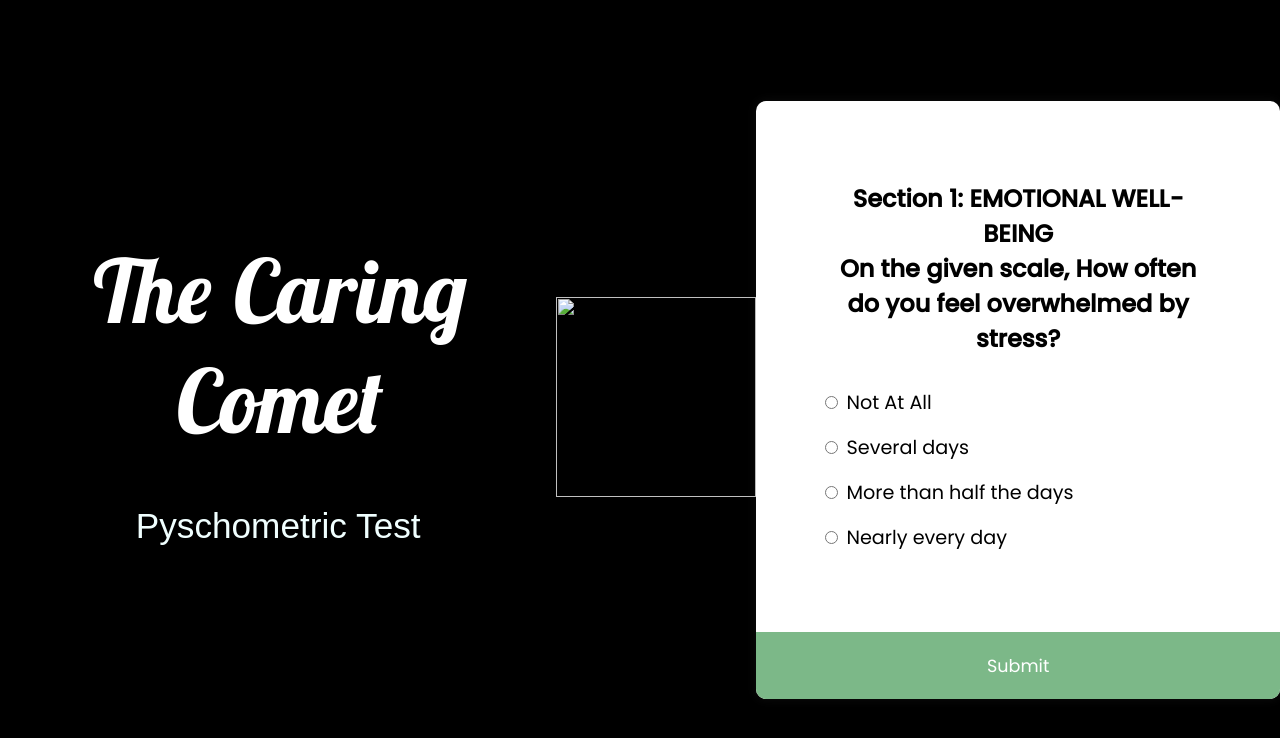
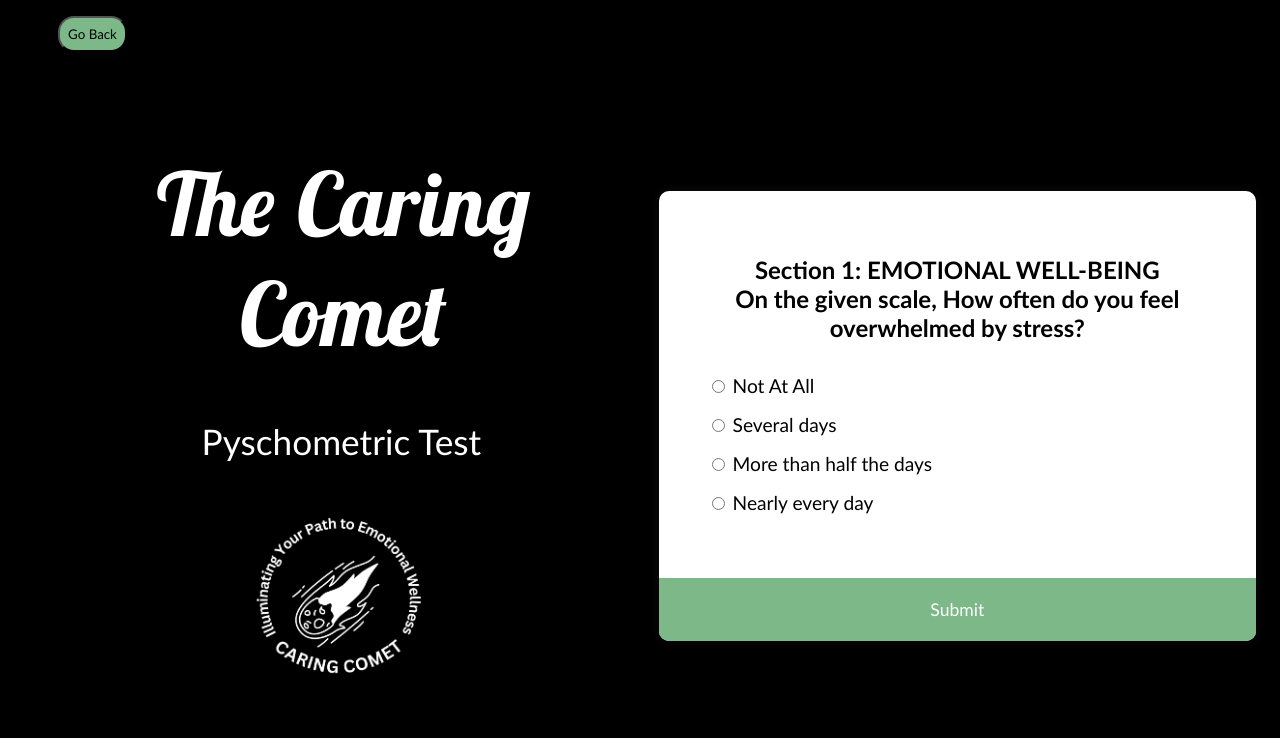
Before and after one commit to Radhika403/TheCaringComet, a plain HTML site: page test.html in a window 1280 px wide. Drawn offline with Linux system fonts and the light colour scheme.

Commit message:
test page cleaning and layout fixes

```diff
--- a/test.html
+++ b/test.html
@@ -8,16 +8,20 @@
   <link rel="stylesheet" href="teststyle.css">
 
   <title>Pychometric Test</title>
+</head>
 
-  <div class = "topic">
+<body>
+  <div class="back-btn">
+    <a href="index.html"><button> Go Back </button></a>
+  </div>
+  <div class="info">
+    <div class="topic">
       <h2 class="alpha-slab"> The Caring Comet </h2>
-    <p class = "slab">Pyschometric Test</p>
+      <p class="subhead">Pyschometric Test</p>
+      <div class="image">
+        <img src="./images/logo.png" width="200" height="200" class="image">
       </div>
-</head>
-<div>
-  <img src = "./logo.png" width = "200" height = "200" class = "image">
     </div>
-<body>
     <div class="quiz-container" id="quiz">
       <div class="quiz-header">
         <h2 id="question">Question Text</h2>
@@ -41,14 +45,11 @@
             <input type="radio" name="answer" id="d" class="answer">
             <label for="d" id="d_text">Answer</label>
           </li>
-
         </ul>
       </div>
-
       <button id="submit">Submit</button>
-
     </div>
-
+  </div>
 
   <script src="testscript.js"></script>
 
--- a/testscript.js
+++ b/testscript.js
@@ -28,7 +28,7 @@ const quizData = [
     },
     {
         question: `Section 2: MOOD AND AFFECT
-        In the past two weeks, how often have you felt persistently sad or hopeless?`,
+        How often do you experience mood swings hai question?`,
         a: "Not At All",
         b: "Several days",
         c: "More than half the days",
@@ -165,7 +165,7 @@ const quizData = [
 
 ];
 
-const quiz= document.getElementById('quiz')
+const quiz = document.getElementById('quiz')
 const answerEls = document.querySelectorAll('.answer')
 const questionEl = document.getElementById('question')
 const a_text = document.getElementById('a_text')
@@ -200,7 +200,7 @@ function deselectAnswers() {
 function getSelected() {
     let answer
     answerEls.forEach(answerEl => {
-        if(answerEl.checked) {
+        if (answerEl.checked) {
             answer = answerEl.id
         }
     })
@@ -210,20 +210,20 @@ function getSelected() {
 let arr = []
 submitBtn.addEventListener('click', () => {
     const answer = getSelected()
-    if(answer) {
-        if(answer === "a"){
+    if (answer) {
+        if (answer === "a") {
             arr.push(10);
-        }else if(answer === "b"){
+        } else if (answer === "b") {
             arr.push(7);
-        }else if(answer === "c"){
+        } else if (answer === "c") {
             arr.push(4);
-        }else{
+        } else {
             arr.push(1);
         }
 
         currentQuiz++
 
-       if(currentQuiz < quizData.length) {
+        if (currentQuiz < quizData.length) {
             loadQuiz()
         } else {
             let sum = 0; let speak = "";
@@ -231,21 +231,21 @@ submitBtn.addEventListener('click', () => {
                 sum += num;
             }
 
-            if(sum >= 150 && sum <= 180){
+            if (sum >= 150 && sum <= 180) {
                 speak = "You're excelling in life! Your achievements and positive attitude shine. Keep up the fantastic work, and remember, you're doing great..your journey is inspiring and impressive. Cheers to you!";
-            }else if(sum >= 120 && sum < 150){
+            } else if (sum >= 120 && sum < 150) {
                 speak = "Strive for continual improvement, embracing positivity in your journey. Cultivate and sustain good mental health. Your well-being matters, so prioritize self-care, resilience, and a positive mindset for a fulfilling life.";
-            }else if(sum >= 90 && sum < 120){
+            } else if (sum >= 90 && sum < 120) {
                 speak = "Stay focused on your goals. Divert your mind into meaningful pursuits that align with your aspirations. Channeling energy into positive endeavors contributes to personal growth and fulfillment";
-            }else if(sum >= 60 && sum < 90){
+            } else if (sum >= 60 && sum < 90) {
                 speak = "Consider directing your energy towards enhancing your mental well-being. Prioritize self-care, seek support when needed, and embrace positive habits. Your mental health is important; take steps towards improvement.";
-            }else{
+            } else {
                 speak = "Seek professional support for your mental health. Consult a doctor to discuss concerns, receive guidance, and explore treatment options. Taking this step demonstrates strength and commitment to your well-being.";
             }
             quiz.innerHTML = `
-           <h2> Your pyschometric score is ${sum}/${quizData.length*10} </h2>
-           <h3 class = "prescribe">${speak}</h3>
-           <button onclick="location.reload()">Take the test again</button>
+           <h1 class="prescribe-head"> Your Pyschometric score is ${sum}/${quizData.length * 10} </h1>
+           <p class="prescribe">${speak}</p>
+           <button id="again" onclick="location.reload()">Take the test again</button>
            `
 
 
@@ -255,6 +255,6 @@ submitBtn.addEventListener('click', () => {
     }
 })
 
-function back(){
+function back() {
     window.history.back();
 }
--- a/teststyle.css
+++ b/teststyle.css
@@ -1,20 +1,27 @@
 
-@import url('https://fonts.googleapis.com/css2?family=Poppins:wght@200;300;400;500&display=swap');
 
-*{
-  box-sizing: border-box;
-}
 body{
   background-color: black;
-  background-image: linear-gradient(315deg, #000000 0%, #000000 100%);
-  font-family: 'Poppins', sans-serif;
-  display: flex;
+  font-family: 'Gill Sans', 'Gill Sans MT', Calibri, 'Trebuchet MS', sans-serif;
+}
+
+.info{
+    display: flex;
+    align-items: center;
+    justify-content: space-around;
+    height: 100vh;
+    margin: 1rem;
+}
+
+.topic {
+  display: grid;
   align-items: center;
-  justify-content: center;
-  height: 100vh;
-  overflow: hidden;
-  margin: 0;
 }
+
+.image {
+  text-align: center;
+}
+
 .quiz-container{
   background-color: #fff;
   border-radius: 10px;
@@ -22,9 +29,11 @@ body{
   width: 600px;
   overflow: hidden;
 }
+
 .quiz-header{
-  padding: 4rem;
+  padding: 3rem;
 }
+
 h2{
   padding: 1rem;
   text-align: center;
@@ -35,14 +44,17 @@ ul{
   list-style-type: none;
   padding: 0;
 }
+
 ul li{
   font-size: 1.2rem;
   margin: 1rem 0;
 }
+
 ul li label{
   cursor: pointer;
 }
-button{
+
+#submit, #again{
   background-color: #7cb888;
   color: #fff;
   border: none;
@@ -54,31 +66,16 @@ button{
   padding: 1.3rem;
 }
 
-/*
-.backbutton{
-  cursor:pointer;
-  display: inline-block;
-  text-decoration: none;
-  font-family:Arial, Helvetica, sans-serif;
-  color: rgb(232, 239, 232);
-  position: absolute;
-  border-radius: 25px;
-  padding: 0.5rem;
-  margin-left: 50px;
-  background-color: #03942f;
-}*/
-
 button:hover{
   background-color: #03942f;
 }
+
 button:focus{
   outline: none;
   background-color: #1fb612;
 }
 
 .alpha-slab{
-  direction: ltr;
-  text-align: right;
   text-decoration: solid;
   color: white;
   font-family: 'Lobster Two';
@@ -86,22 +83,35 @@ button:focus{
   text-align: center;
 }
 
-.slab{
-  direction: rtl;
-  text-align: left;
-  text-decoration: solid;
-  color:azure;
-  font-family:Arial, Helvetica, sans-serif;
+.subhead{
+  color:white;
   font-size: 2.2rem;
   text-align:center;
 }
-.image{
-  align-items: self-start;
-}
+
 .prescribe{
   color:#03942f;
   text-align: center;
-  font-size: 1rem;
-  font-style: italic;
-  font-family: cursive;
+  font-size: 1.2rem;
+  /* font-style: italic; */
+  font-family: 'Gill Sans', 'Gill Sans MT', Calibri, 'Trebuchet MS', sans-serif;
+  padding: 1rem;
 }
+
+.prescribe-head{
+  text-align: center;
+  font-size: 1.5rem;
+  /* font-style: italic; */
+  font-family: 'Gill Sans', 'Gill Sans MT', Calibri, 'Trebuchet MS', sans-serif;
+  padding: 1rem;
+}
+
+.back-btn button {
+  position: absolute;
+  border-radius: 1rem;
+  padding: 0.5rem;
+  /* margin-top: 50px; */
+  margin-left: 50px;
+  background-color: #7cb888;
+  font-family: 'Gill Sans', 'Gill Sans MT', Calibri, 'Trebuchet MS', sans-serif;
+}
```
Lines whose indentation alone changed are shown as unchanged.
